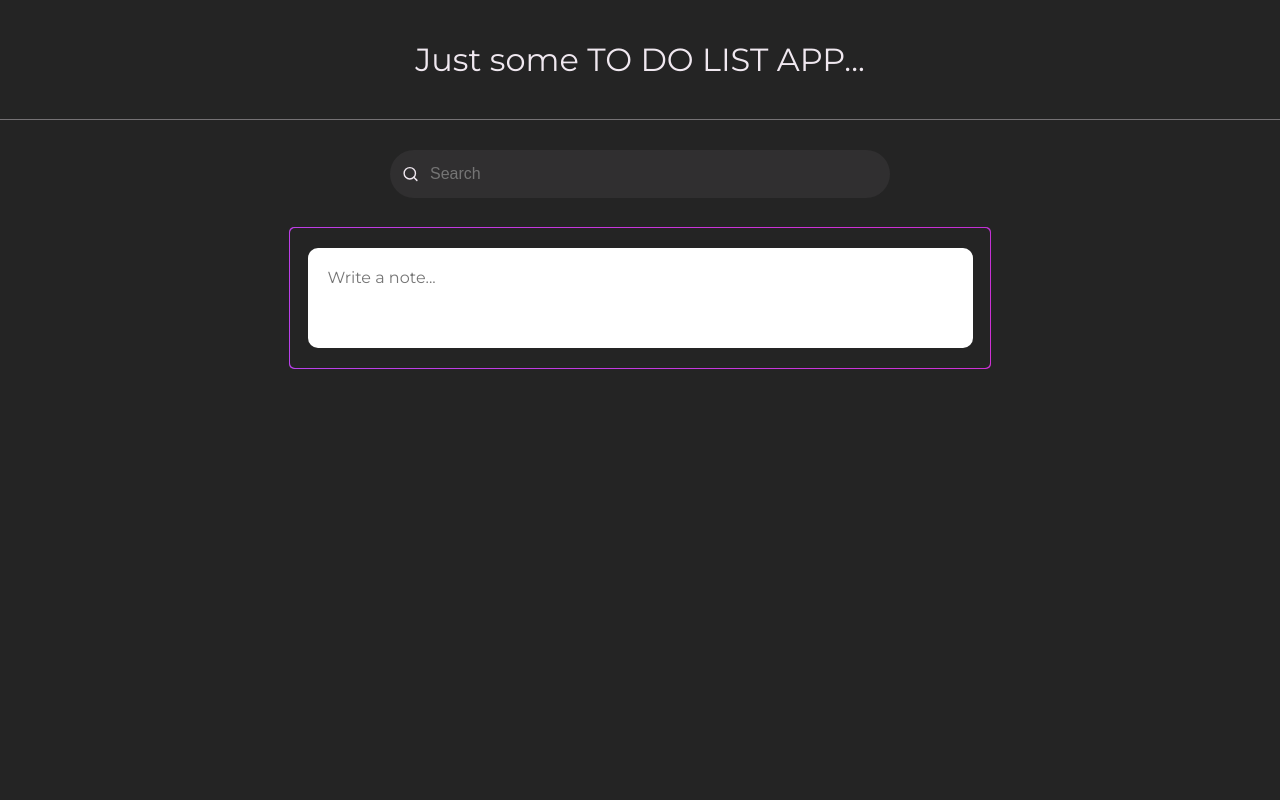
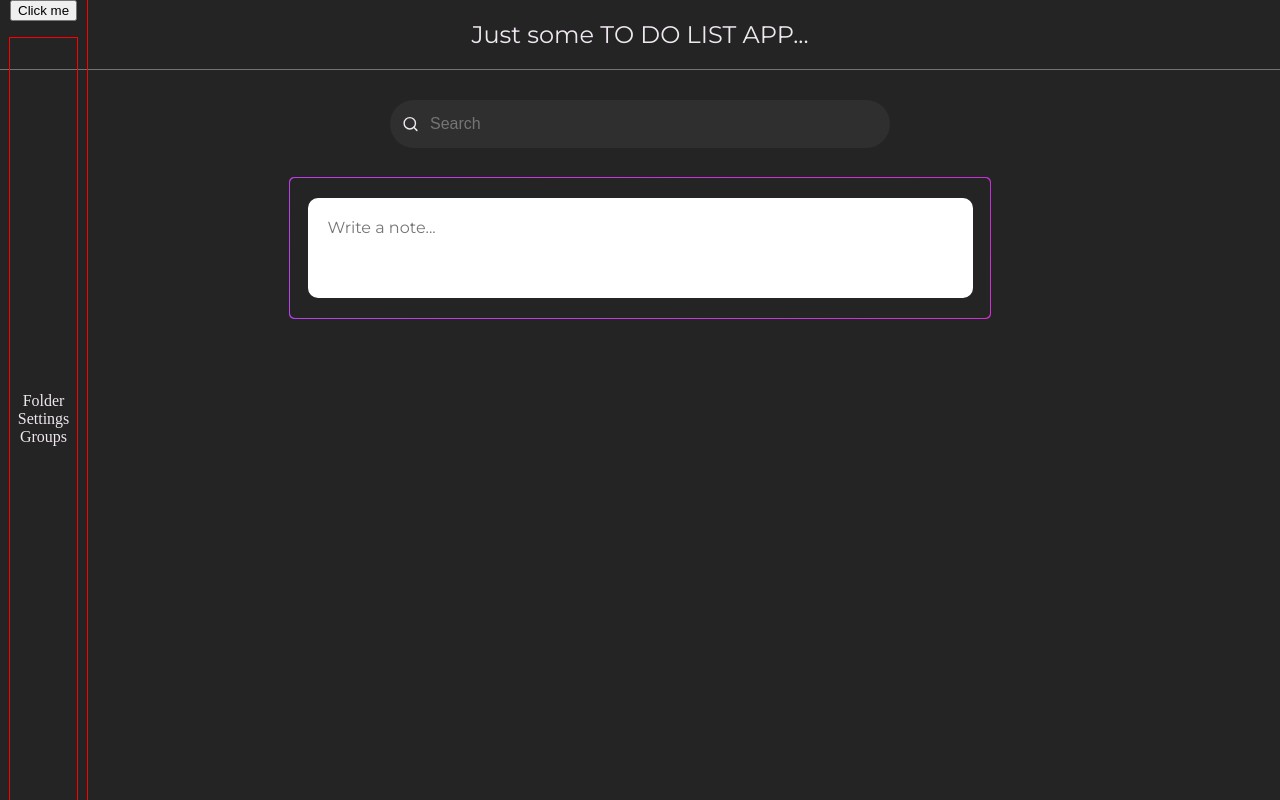
Before and after one commit to JlordS32/TDL-App, a React (Vite) app: page / in a window 1280 px wide. Built offline with nearby package versions, Linux system fonts and the light colour scheme; a web font is replaced by a local one.

Commit message:
navigation bar in progress...

```diff
--- a/src/components/App.jsx
+++ b/src/components/App.jsx
@@ -23,6 +23,12 @@ const App = () => {
       setModalOpen(true);
    };
 
+   const componentLayer = {
+      headerIndex: 2,
+      navIndex: -1,
+      homeIndex: 1
+   }
+
    return (
       <ModalContext.Provider
          value={{
@@ -32,11 +38,10 @@ const App = () => {
             setSelectedTodo
          }}>
          <div className='app'>
-            {/* <Nav /> */}
             <Header />
-
             {/* Main Home */}
-            <div className='main-container'>
+            <div className='home-container'>
+               <Nav />
                <Search />
                <Todo/>
                {modalOpen && (
--- a/src/components/header/Nav.jsx
+++ b/src/components/header/Nav.jsx
@@ -1,13 +1,33 @@
+import { useEffect, useState } from 'react';
 import '../../styles/nav.modules.css';
 
 const Nav = () => {
+
+  const [toggle, setToggle] = useState(false);
+
+  const handleClick = () => {
+    setToggle(true)
+  }
+
+  useEffect(() => {
+    console.log('Its been toggled');
+  }, [toggle])
+
   return (
     <div className='nav-container'>
-      <div className='clickable-button'></div>
-      <div className='clickable-button'></div>
-      <div className='clickable-button'></div>
-      <div className='clickable-button'></div>
-      <div className='clickable-button'></div>
+      <div>
+        <button style={{
+        color: 'black'
+      }} onClick={() => handleClick()}>Click me</button>
+      </div>
+      <div className='nav-items' style={{
+        display: 'flex',
+        flexDirection: 'column',
+      }}>
+        <div>Folder</div>
+        <div>Settings</div>
+        <div>Groups</div>
+      </div>
     </div>
   );
 }
--- a/src/styles/app.modules.css
+++ b/src/styles/app.modules.css
@@ -34,7 +34,7 @@ body {
    overflow-y: auto;
 }
 
-.main-container {
+.home-container {
    max-width: clamp(50%, 1200px, 90%);
    width: 100%;
    display: flex;
--- a/src/styles/header.modules.css
+++ b/src/styles/header.modules.css
@@ -18,10 +18,10 @@
 
 .header-container {
    font-family: var(--default-font);
-   font-size: 2rem;
+   font-size: 1.5rem;
    margin: 0;
    text-align: center;
    width: 100%;
-   padding: 40px 0;
+   padding: 20px 0;
    border-bottom: var(--gray) 1px solid;
 }
--- a/src/styles/nav.modules.css
+++ b/src/styles/nav.modules.css
@@ -17,51 +17,23 @@
 }
 
 .nav-container {
-   position: fixed;
+   outline: 1px red solid;
+   position: absolute;
    top: 0;
    left: 0;
    height: 100vh;
-   background-color: var(--dark-gray);
-   outline: 1px solid var(--mid-gray);
-   z-index: 2;
-   width: 250px;
-   box-shadow: -15px 11px 30px 30px rgba(0,0,0,0.15);
-   display: flex;
-   align-items: center;
-   flex-direction: column;
-   box-sizing: border-box;
-   padding: 100px 0px 0px 0px;
+   text-align: center;
+   padding: 0 10px;
+   display: grid;
+   grid-template-rows: 1fr 20fr;
+   grid-template-columns: 1fr;
 }
 
-.clickable-button {
-   width: 40%;
-   height: 3.5%;
-   outline: 2px solid var(--white);
-   margin-bottom: 30px;
-   border-radius: 10px;
-   position: relative;
+.nav-items {
+   outline: 1px red solid;
+   display: flex;
+   flex-direction: column;
+   text-align: center;
+   justify-content: center;
+   align-items: center;
 }
-
-.clickable-button:hover {
-   opacity: 50%;
-   cursor: pointer !important;
-   transform: scale(1.1);
-}
-
-.clickable-button::after {
-   position: absolute;
-   top: 50%;
-   left: 50%;
-   transform: translate(-50%, -50%);
-   content: '';
-   height: 10px;
-   width: 10px;
-   border-radius: 10px;
-   background-color: var(--white);
-}
-
-@media screen and (max-width: 768px) {
-   .nav-container {
-      display: none;
-   }
-}
```
